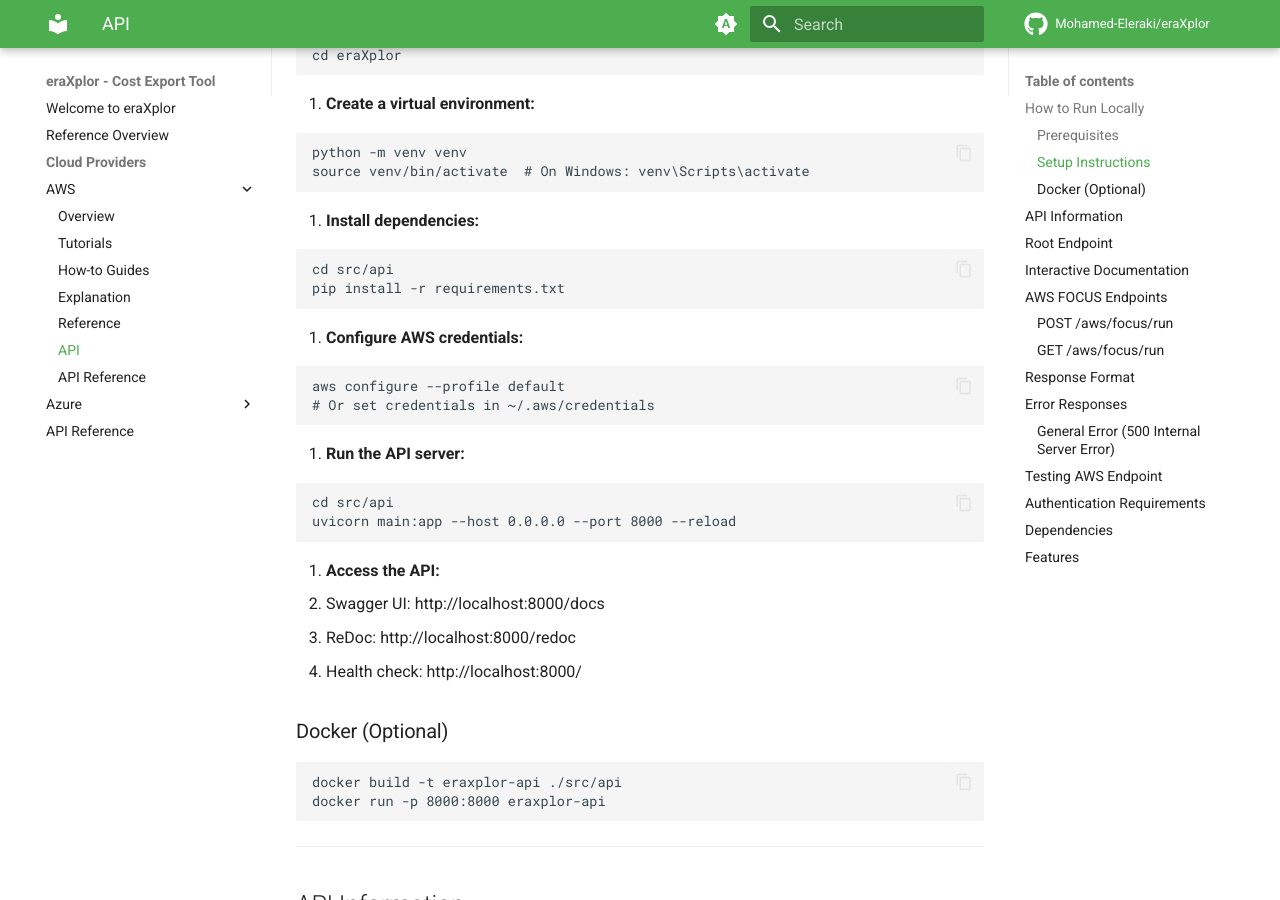
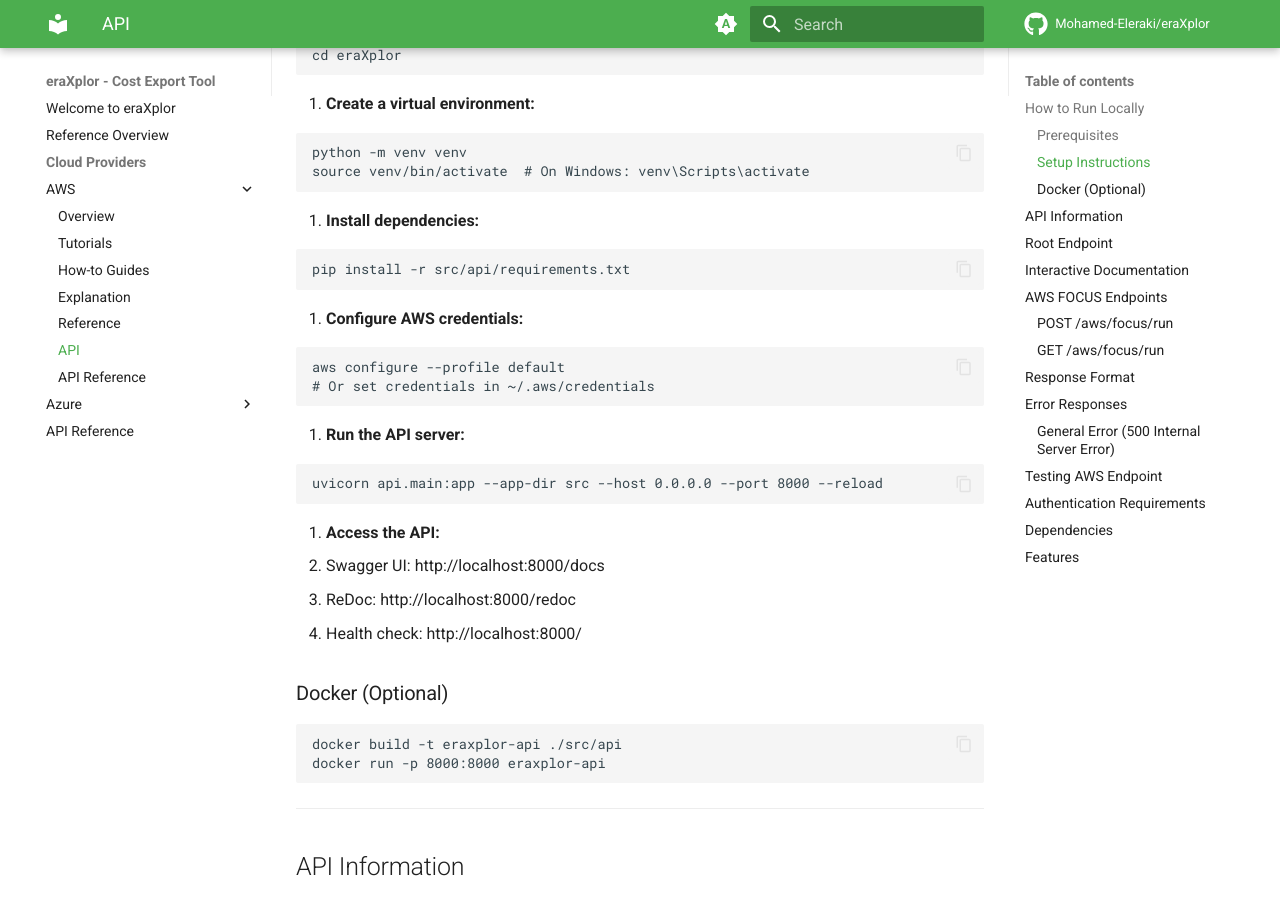
Before and after one commit to Mohamed-Eleraki/eraXplor, an MkDocs documentation site: the page built from docs/api/aws.md, in a window 1280 px wide and 900 px high, scrolled down 598 px. Built offline with MkDocs 1.6.1 and Material for MkDocs 9.7.7, drawn with Linux system fonts in a browser that asks for light colours; comment, search, counter and statistics services are not loaded; the version menu is left out.

Commit message:
fix: docs

````diff
--- a/docs/api/aws.md
+++ b/docs/api/aws.md
@@ -29,8 +29,7 @@
 
 3. **Install dependencies:**
 ```bash
-cd src/api
-pip install -r requirements.txt
+pip install -r src/api/requirements.txt
 ```
 
 4. **Configure AWS credentials:**
@@ -41,8 +40,7 @@
 
 5. **Run the API server:**
 ```bash
-cd src/api
-uvicorn main:app --host 0.0.0.0 --port 8000 --reload
+uvicorn api.main:app --app-dir src --host 0.0.0.0 --port 8000 --reload
 ```
 
 6. **Access the API:**
````
Also changed, not shown: README.md (+2 -3 lines), docs/api/azure.md (+2 -4 lines), 1 other file.
